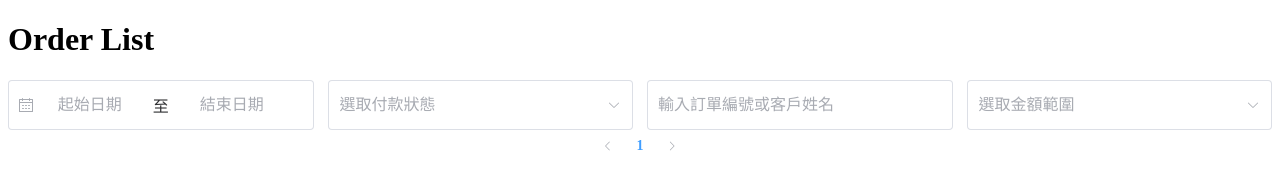
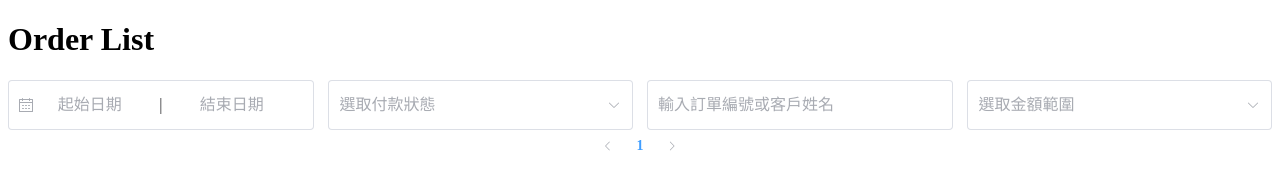
Before and after one commit to Qiu1996/faker_admin, a Vue app in the folder frontend/: page / in a window 1280 px wide. Shown: the top 171 px of the page. Built offline with nearby package versions, Linux system fonts and the light colour scheme.

Commit message:
feat(fe): 完成篩選功能（日期、金額、關鍵字搜尋）

```diff
--- a/frontend/src/App.vue
+++ b/frontend/src/App.vue
@@ -1,5 +1,6 @@
 <script setup>
 import { ref, computed } from "vue"
+import { AMOUNT_RANGES } from "./constants.js"
 import OrderTable from "./components/OrderTable.vue";
 import Pagination from "./components/Pagination.vue"
 import FilterBar from "./components/FilterBar.vue";
@@ -8,6 +9,9 @@ const orderList = ref([]);
 const currentPage = ref(1);
 const pageSize = ref(10);
 const statusFilter = ref([]);
+const inputFilter = ref();
+const dateFilter = ref();
+const amountFilter = ref();
 
 const API_URL = import.meta.env.DEV
   ? 'http://localhost:8000'
@@ -22,11 +26,39 @@ fetchOrdersData();
 const filterOrders = computed(() => {
   let result = orderList.value
 
+  // 狀態篩選
   if (statusFilter.value.length > 0) {
     result = result.filter(order =>
       statusFilter.value.includes(order.status)
     )
   }
+
+  // 搜尋篩選
+  if (inputFilter.value){
+    result = result.filter(order =>
+      order.order_number.includes(inputFilter.value) ||
+      order.customer_name.includes(inputFilter.value)
+    )
+  }
+
+  // 日期篩選
+  if (dateFilter.value){
+    result = result.filter(order => {
+      const orderDate = new Date(order.created_at)
+      const [startDate, endDate] = dateFilter.value
+      return orderDate >= startDate && orderDate <=endDate
+    }
+    )
+  }
+
+  // 金額篩選
+  if (amountFilter.value){
+    result = result.filter(order => {
+      const [minAmount, maxAmount] = AMOUNT_RANGES[amountFilter.value];
+      return order.amount >= minAmount && order.amount <= maxAmount;
+    })
+  }
+
 
   return result
 })
@@ -64,7 +96,10 @@ const handleSort = ({ prop, order }) => {
 <template>
 <h1>Order List</h1>
 <FilterBar
-  v-model:statusFilter="statusFilter" />
+  v-model:status-filter="statusFilter"
+  v-model:input-filter="inputFilter"
+  v-model:date-filter="dateFilter"
+  v-model:amount-filter="amountFilter" />
 <Pagination
   v-model:current-page="currentPage"
   :page-size=pageSize
--- a/frontend/src/components/FilterBar.vue
+++ b/frontend/src/components/FilterBar.vue
@@ -1,15 +1,19 @@
 <script setup>
-import { ORDER_STATUS } from "../constants.js"
-const statusFilter = defineModel('statusFilter');
+import { ORDER_STATUS, AMOUNT_RANGES } from "../constants.js"
+const statusFilter = defineModel("statusFilter");
+const inputFilter = defineModel("inputFilter");
+const dateFilter = defineModel("dateFilter");
+const amountFilter = defineModel("amountFilter");
 </script>
 
 <template>
 <el-row :gutter="14">
     <el-col :span="6">
       <el-date-picker
+        v-model="dateFilter"
         type="daterange"
         unlink-panels
-        range-separator="至"
+        range-separator="|"
         start-placeholder="起始日期"
         end-placeholder="結束日期"
       />
@@ -22,18 +26,22 @@ const statusFilter = defineModel('statusFilter');
         collapse-tags-tooltip
         placeholder="選取付款狀態">
         <el-option
-          v-for="(label, value) in ORDER_STATUS"
-          :label="label" :value="value"/>
+          v-for="(value, key) in ORDER_STATUS"
+          :label="key" :value="value"/>
       </el-select>
     </el-col>
     <el-col :span="6">
-      <el-input placeholder="輸入訂單編號或客戶姓名" />
+      <el-input
+        v-model="inputFilter"
+        placeholder="輸入訂單編號或客戶姓名" />
     </el-col>
     <el-col :span="6">
-      <el-select placeholder="選取金額範圍">
-        <el-option value="A" />
-        <el-option value="A" />
-        <el-option value="A" />
+      <el-select
+        v-model="amountFilter"
+        placeholder="選取金額範圍">
+        <el-option
+          v-for="(_, key) in AMOUNT_RANGES"
+          :label="key" :value="key" />
       </el-select>
     </el-col>
 </el-row>
--- a/frontend/src/constants.js
+++ b/frontend/src/constants.js
@@ -1,5 +1,11 @@
 export const ORDER_STATUS = {
-  "pending": "待付款",
-  "completed": "已完成",
-  "cancelled": "已取消"
+  "待付款": "pending",
+  "已完成": "completed",
+  "已取消": "cancelled"
 }
+
+export const AMOUNT_RANGES = {
+  "1000-5000": [1000, 5000],
+  "5000-10000": [5000, 10000],
+  "10000 以上": [10000, Infinity]
+}
```
